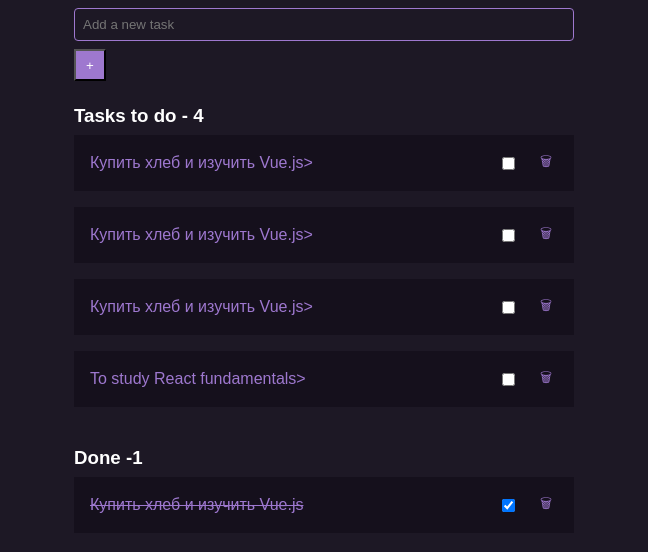
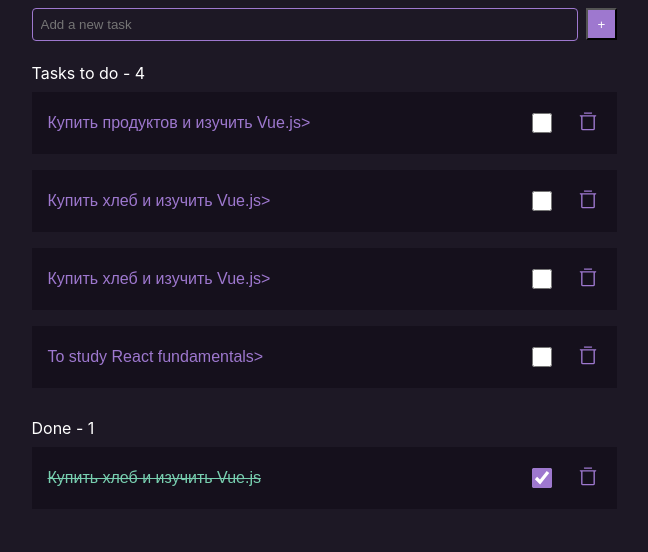
Before and after one commit to Arslan-do/my-to-do-vue, a Vue app: page / in a window 1280 px wide. Shown: the top 552 px of the page, without its empty margins (316-964 px from the left). Built offline with nearby package versions, Linux system fonts and the light colour scheme.

Commit message:
fix to_do_task-1

```diff
--- a/src/App.vue
+++ b/src/App.vue
@@ -3,7 +3,7 @@ import { ref, computed } from 'vue'
 
 const tasks = ref([
   { id: 1, text: 'Купить хлеб и изучить Vue.js', completed: true },
-  { id: 2, text: 'Купить хлеб и изучить Vue.js', completed: false },
+  { id: 2, text: 'Купить продуктов и изучить Vue.js', completed: false },
   { id: 3, text: 'Купить хлеб и изучить Vue.js', completed: false },
   { id: 4, text: 'Купить хлеб и изучить Vue.js', completed: false },
   { id: 5, text: 'To study React fundamentals', completed: false },
@@ -41,7 +41,7 @@ const deleteTask = (id) => {
     placeholder="Add a new task"
     />
     <button @click="addTask" class="add-btn">+</button>
-
+</div>
     <div class="tasks-section">
         <h3>Tasks to do - {{ todoTasks.length }} </h3>
         <div v-for="task in todoTasks"
@@ -52,12 +52,14 @@ const deleteTask = (id) => {
             v-model="task.completed"
             />
         <button @click="deleteTask(task.id)" class="delete-btn"
-        >🗑</button>
+        >
+      <img src="/src\image\TrashSimple.svg" alt="">
+      </button>
     </div>
     </div>
 
-    <div class="done-section">
-<h3>Done -{{ doneTasks.length }}</h3>
+    <div class="done-section" >
+<h3>Done <span v-if="doneTasks.length > 0">- {{ doneTasks.length }}</span></h3>
 <div v-for="task in doneTasks"
         :key="task.id"
         class="task-item"
@@ -66,9 +68,14 @@ const deleteTask = (id) => {
     <input type="checkbox"
     v-model="task.completed"
     />
-    <button @click="deleteTask(task.id)" class="delete-btn">🗑</button>
-</div>
-    </div>
+    <button @click="deleteTask(task.id)" class="delete-btn">
+    <img src="/src\image\TrashSimple.svg" alt="нет картины">
+    </button>
+  </div>
+
+  <div v-if="doneTasks.length === 0" class="empty-state">
+      Ничего не найдено...
+  </div>
 </div>
 </div>
 
@@ -77,7 +84,8 @@ const deleteTask = (id) => {
 <style scoped>
 
 .todo-app {
-  max-width: 500px;
+  max-width: 585px;
+  max-height: 758px;
   margin: 0 auto;
   font-family: sans-serif;
   color: #ffff;
@@ -86,7 +94,7 @@ const deleteTask = (id) => {
 .add-task {
   display: flex;
   gap: 8px;
-  flex-flow: column;
+  flex-flow: row;
   margin-bottom: 24px;
 }
 
@@ -98,6 +106,8 @@ color: #ffff;
 }
 
 .add-task input {
+  max-width: none;
+  width: 100%;
   padding: 8px;
   border: 1px solid #9E78CF;
   border-radius: 4px;
@@ -114,6 +124,8 @@ background: #15101C;
 }
 
 .task-item span {
+  width: 227px;
+height: 19px;
     color: #9E78CF;
   flex: 1;
 }
@@ -127,8 +139,13 @@ background: #15101C;
   text-decoration: line-through;
   color: #78CFB0;
 }
+.done-section .task-item span {
+  color: #78CFB0;
+}
 
 .delete-btn {
+width: 30px;
+height: 30px;
   background: none;
   border: none;
   cursor: pointer;
@@ -136,6 +153,21 @@ background: #15101C;
 }
 
 h3 {
-  margin: 16px 0 8px;
+margin: 16px 0 8px;
+width: 115px;
+height: 19px;
+font-family: Inter;
+font-weight: 400;
+font-size: 16px;
+line-height: 100%;
 }
+
+ .task-item input[type="checkbox"] {
+  accent-color: #9E78CF;
+  width: 20px;
+  height: 20px;
+  cursor: pointer;
+}
+
+
 </style>
```
Also changed, not shown: src/image/TrashSimple.svg (added).
